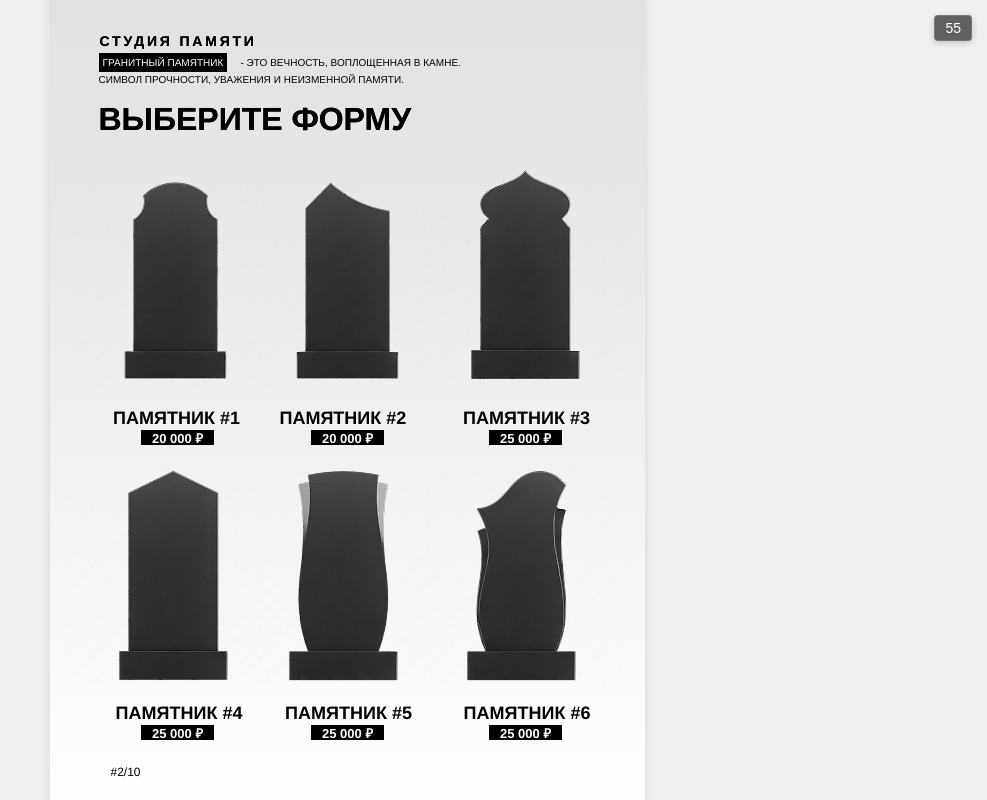
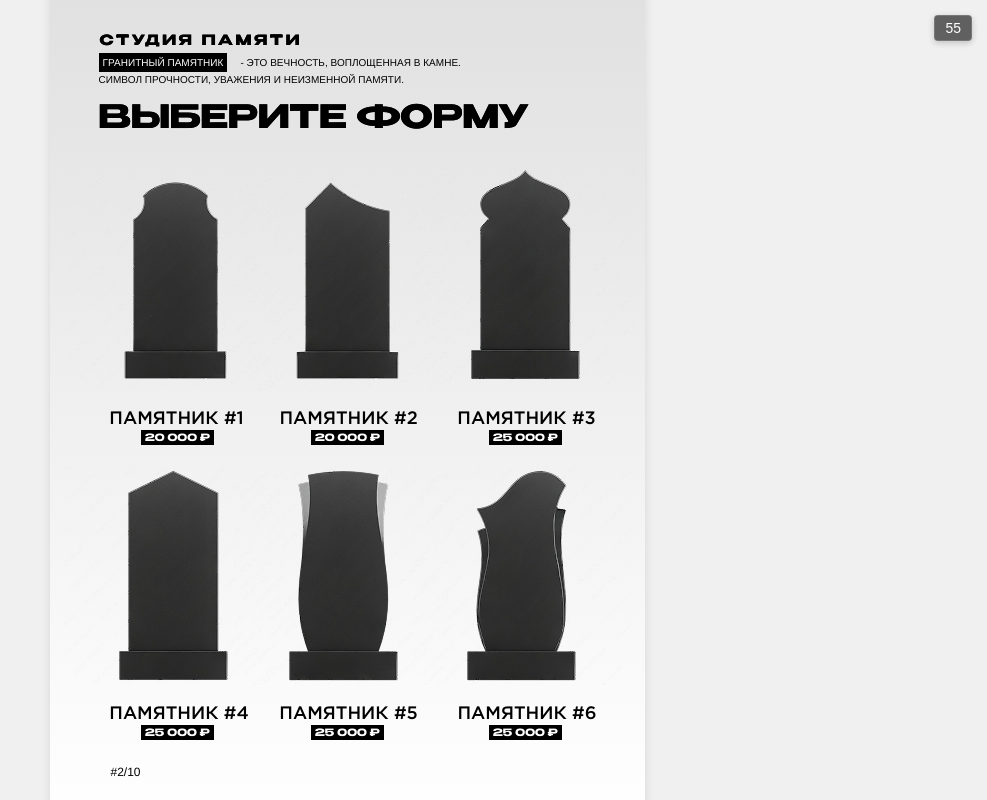
Before and after one commit to miirfayz44/proect, a plain HTML site: page pages/2.html in a window 1280 px wide. Shown: the whole page, without its empty margins (293-1280 px from the left). Drawn offline with nearby package versions, Linux system fonts and the light colour scheme.

Commit message:
shriftlari

```diff
--- a/pages/1.css
+++ b/pages/1.css
@@ -60,7 +60,7 @@ section {
   align-items: center;
   justify-content: center;
   background-blend-mode: difference;
-  font-family: "Benzin-Bold-", Helvetica;
+  font-family: 'MyFont', sans-serif;
   font-weight: bold;
   font-size: 16px;
   letter-spacing: 2.80px;
@@ -135,7 +135,7 @@ section {
   align-items: center;
   justify-content: center;
   background-blend-mode: difference;
-  font-family: "Benzin-Bold-", Helvetica;
+  font-family: 'MyFont', sans-serif;
   font-weight: bold;
   color:#000000;
   font-size: 32px;
--- a/pages/10.css
+++ b/pages/10.css
@@ -39,7 +39,7 @@ a {
   left: 50px;
   height: 16px;
   background-blend-mode: difference;
-  font-family: "Benzin-Bold-☞", Helvetica;
+  font-family: 'MyFont', sans-serif; /* MyFont bo'lmasa, fallback sans-serif ishlaydi */
   font-weight: bold;
   color: #000000;
   font-size: 14px;
@@ -58,7 +58,7 @@ a {
   height: 33px;
   text-shadow: 0px 0px 0px #000000;
   background-blend-mode: difference;
-  font-family: "Benzin-Bold-☞", Helvetica;
+  font-family: 'MyFont', sans-serif; /* MyFont bo'lmasa, fallback sans-serif ishlaydi */
   font-weight: bold;
   color: #000000;
   font-size: 30px;
@@ -357,7 +357,7 @@ a {
 .a .benzin-bold {
   top: 277px;
   left: 300px;
-  font-family: "Benzin-Bold-☞", Helvetica;
+  font-family: 'MyFont', sans-serif; /* MyFont bo'lmasa, fallback sans-serif ishlaydi */
   position: absolute;
   height: 135px;
   display: flex;
@@ -417,7 +417,7 @@ a {
   .a .benzin-bold {
     top: 289px;
     left: 300px;
-    font-family: "Benzin-Bold-☞", Helvetica;
+    font-family: 'MyFont', sans-serif; /* MyFont bo'lmasa, fallback sans-serif ishlaydi */
     position: absolute;
     height: 135px;
     display: flex;
--- a/pages/11.css
+++ b/pages/11.css
@@ -43,7 +43,7 @@ a {
   align-items: center;
   justify-content: center;
   background-blend-mode: difference;
-  font-family: "Benzin-Bold-", Helvetica;
+  font-family: 'MyFont', sans-serif;
   font-weight: bold;
   color: #000000;
   font-size: 14px;
@@ -62,7 +62,7 @@ a {
   justify-content: center;
   text-shadow: 0px 0px 0px #000000;
   background-blend-mode: difference;
-  font-family: "Benzin-Bold-", Helvetica;
+  font-family: 'MyFont', sans-serif;
   font-weight: bold;
   color: #000000;
   font-size: 30px;
@@ -186,8 +186,8 @@ a {
   display: flex;
   align-items: center;
   justify-content: center;
-  font-family: "Gotham Pro-Medium", Helvetica;
-  font-weight: bold;
+   font-family: 'gotham pro', Helvetica, Arial, sans-serif;
+font-weight: 500;
   background-color: #000000;
   color: #ffffff;
   font-size: 14px;
--- a/pages/12.css
+++ b/pages/12.css
@@ -54,7 +54,7 @@ html, body {
   height: 16px;
   text-shadow: 0px 0px 0px #000000;
   background-blend-mode: difference;
-  font-family: "Benzin-Bold-", Helvetica;
+  font-family: 'MyFont', sans-serif;
   color: #000000;
   font-size: 14px;
   letter-spacing: 2.80px;
@@ -143,7 +143,7 @@ html, body {
   width: 481px;
   height: 52px;
   background-blend-mode: difference;
-  font-family: "Benzin-Bold-", Helvetica;
+  font-family: 'MyFont', sans-serif;
   font-weight: bold;
   color: #000000;
   font-size: 32px;
--- a/pages/2.css
+++ b/pages/2.css
@@ -1,4 +1,21 @@
 @import url("https://cdnjs.cloudflare.com/ajax/libs/meyer-reset/2.0/reset.min.css");
+
+
+@font-face {
+  font-family: 'MyFont';
+  src: url('../fonts/Benzin-Bold.ttf') format('truetype');
+  font-weight: bold;
+  font-style: normal;
+}
+@font-face {
+  font-family: 'gotham pro';
+  src: url('../fonts/Gotham-Medium.otf') format('truetype');
+  font-weight: bold;
+  font-style: normal;
+}
+
+
+
 
 * {
   -webkit-font-smoothing: antialiased;
@@ -7,7 +24,8 @@
   padding: 0;
 }
 
-html, body {
+html,
+body {
   height: 100%;
   width: 100%;
   overflow: hidden;
@@ -25,12 +43,10 @@ html, body {
   height: 842px;
   position: relative;
   overflow: hidden;
-  box-shadow: 0 0 10px rgba(0,0,0,0.1);
-  background: linear-gradient(
-    180deg,
-    rgba(224, 224, 224, 1) 0%,
-    rgba(255, 255, 255, 1) 100%
-  );
+  box-shadow: 0 0 10px rgba(0, 0, 0, 0.1);
+  background: linear-gradient(180deg,
+      rgba(224, 224, 224, 1) 0%,
+      rgba(255, 255, 255, 1) 100%);
 }
 
 .a .text-wrapper {
@@ -40,7 +56,7 @@ html, body {
   height: 16px;
   text-shadow: 0px 0px 0px #000000;
   background-blend-mode: difference;
-  font-family: "Benzin-Bold-", Helvetica;
+  font-family: 'MyFont', sans-serif;
   font-weight: bold;
   color: #000000;
   font-size: 14px;
@@ -59,7 +75,7 @@ html, body {
   height: 36px;
   text-shadow: 0px 0px 0px #000000;
   background-blend-mode: difference;
-  font-family: "Benzin-Bold-", Helvetica;
+  font-family: 'MyFont', sans-serif;
   font-weight: bold;
   color: #000000;
   font-size: 32px;
@@ -203,8 +219,8 @@ html, body {
 .a .text-wrapper-4 {
   width: 134px;
   height: 15px;
-  font-family: "Gotham Pro-Medium", Helvetica;
-  font-weight: bold;
+  font-family: 'gotham pro', Helvetica, Arial, sans-serif;
+font-weight: 500;
   color: #000000;
   font-size: 18px;
   letter-spacing: 0;
@@ -240,10 +256,10 @@ html, body {
   display: flex;
   align-items: center;
   justify-content: center;
-  font-family: "Benzin-Bold-", Helvetica;
-  font-weight: 600;
+  font-family: 'MyFont', sans-serif;
+  font-weight: 400;
   color: #ffffff;
-  font-size: 13px;
+  font-size: 10px;
   letter-spacing: 0;
   line-height: 11.2px;
   white-space: nowrap;
@@ -262,8 +278,8 @@ html, body {
   top: 0;
   left: 0;
   height: 15px;
-  font-family: "Gotham Pro-Medium", Helvetica;
-  font-weight: bold;
+  font-family: 'gotham pro', Helvetica, Arial, sans-serif;
+font-weight: 500;
   color: #000000;
   font-size: 18px;
   letter-spacing: 0;
@@ -296,8 +312,8 @@ html, body {
 .a .text-wrapper-7 {
   width: 138px;
   height: 15px;
-  font-family: "Gotham Pro-Medium", Helvetica;
-  font-weight: bold;
+  font-family: 'gotham pro', Helvetica, Arial, sans-serif;
+font-weight: 500;
   color: #000000;
   font-size: 18px;
   letter-spacing: 0;
@@ -325,8 +341,8 @@ html, body {
   justify-content: center;
   width: 139px;
   height: 15px;
-  font-family: "Gotham Pro-Medium", Helvetica;
-  font-weight: bold;
+  font-family: 'gotham pro', Helvetica, Arial, sans-serif;
+font-weight: 500;
   color: #000000;
   font-size: 18px;
   letter-spacing: 0;
@@ -348,8 +364,8 @@ html, body {
 .a .text-wrapper-9 {
   width: 138px;
   height: 15px;
-  font-family: "Gotham Pro-Medium", Helvetica;
-  font-weight: bold;
+  font-family: 'gotham pro', Helvetica, Arial, sans-serif;
+font-weight: 500;
   color: #000000;
   font-size: 18px;
   letter-spacing: 0;
@@ -374,8 +390,8 @@ html, body {
 .a .text-wrapper-10 {
   width: 139px;
   height: 15px;
-  font-family: "Gotham Pro-Medium", Helvetica;
-  font-weight: bold;
+  font-family: 'gotham pro', Helvetica, Arial, sans-serif;
+font-weight: 500;
   color: #000000;
   font-size: 18px;
   letter-spacing: 0;
@@ -417,12 +433,12 @@ a {
 
 @media (max-width: 420px) {
 
-  .a .p{
+  .a .p {
     font-size: 10px !important;
     left: 50px !important;
   }
 
-   .div .p{
+  .div .p {
     font-size: 10px !important;
     left: 30px !important;
   }
@@ -451,7 +467,7 @@ a {
     line-height: 26.2px;
   }
 
-  .bez-znakov{
+  .bez-znakov {
     left: 40px !important;
   }
 
@@ -459,15 +475,15 @@ a {
     left: -111px !important;
   }
 
-  .bez-znakov-3{
+  .bez-znakov-3 {
     left: 35px !important;
   }
 
-  .bez-znakov-2{
+  .bez-znakov-2 {
     left: 335px !important;
   }
 
-  .bez-znakov-5{
+  .bez-znakov-5 {
     left: 335px !important;
   }
 
@@ -478,6 +494,6 @@ a {
     top: 0;
     left: -3px;
     background-color: #000000;
-}
+  }
 
 }
--- a/pages/3.css
+++ b/pages/3.css
@@ -1,6 +1,21 @@
 @import url("https://cdnjs.cloudflare.com/ajax/libs/meyer-reset/2.0/reset.min.css");
 
-* {
+
+@font-face {
+  font-family: 'MyFont';
+  src: url('../fonts/Benzin-Bold.ttf') format('truetype');
+  font-weight: bold;
+  font-style: normal;
+}
+@font-face {
+  font-family: 'gotham pro';
+  src: url('../fonts/Gotham-Medium.otf') format('truetype');
+  font-weight: bold;
+  font-style: normal;
+}
+
+
+*{
   -webkit-font-smoothing: antialiased;
   box-sizing: border-box;
   margin: 0;
@@ -46,7 +61,7 @@ section {
   position: absolute;
   top: 55px;
   left: 50px;
-  font-family: "Benzin-Bold-☞", Helvetica;
+  font-family: 'MyFont', sans-serif; /* MyFont bo'lmasa, fallback sans-serif ishlaydi */
   font-weight: bold;
   color: #000000;
   font-size: 14px;
@@ -65,7 +80,7 @@ section {
   height: 16px;
   text-shadow: 0px 0px 0px #000000;
   background-blend-mode: difference;
-  font-family: "Benzin-Bold-☞", Helvetica;
+  font-family: 'MyFont', sans-serif; /* MyFont bo'lmasa, fallback sans-serif ishlaydi */
   font-weight: bold;
   color: #000000;
   font-size: 14px;
@@ -84,7 +99,7 @@ section {
   height: 36px;
   text-shadow: 0px 0px 0px #000000;
   background-blend-mode: difference;
-  font-family: "Benzin-Bold-☞", Helvetica;
+  font-family: 'MyFont', sans-serif; /* MyFont bo'lmasa, fallback sans-serif ishlaydi */
   font-weight: bold;
   color: #000000;
   font-size: 32px;
@@ -165,8 +180,8 @@ section {
 .a .text-wrapper-4 {
   width: 138px;
   height: 15px;
-  font-family: "Gotham Pro-Medium", Helvetica;
-  font-weight: bold;
+  font-family: 'gotham pro', Helvetica, Arial, sans-serif;
+font-weight: 500;
   color: #000000;
   font-size: 18px;
   letter-spacing: 0;
@@ -202,10 +217,10 @@ section {
   display: flex;
   align-items: center;
   justify-content: center;
-  font-family: "Benzin-Bold-☞", Helvetica;
-  font-weight: bold;
+font-family: 'MyFont', sans-serif;
+  font-weight: 400;
   color: #ffffff;
-  font-size: 13px;
+  font-size: 10px;
   letter-spacing: 0;
   line-height: 11.2px;
   white-space: nowrap;
@@ -224,8 +239,8 @@ section {
   top: 0;
   left: 0;
   height: 15px;
-  font-family: "Gotham Pro-Medium", Helvetica;
-  font-weight: bold;
+  font-family: 'gotham pro', Helvetica, Arial, sans-serif;
+font-weight: 500;
   color: #000000;
   font-size: 18px;
   letter-spacing: 0;
@@ -258,8 +273,8 @@ section {
 .a .text-wrapper-7 {
   width: 139px;
   height: 15px;
-  font-family: "Gotham Pro-Medium", Helvetica;
-  font-weight: bold;
+  font-family: 'gotham pro', Helvetica, Arial, sans-serif;
+font-weight: 500;
   color: #000000;
   font-size: 18px;
   letter-spacing: 0;
@@ -284,8 +299,8 @@ section {
 .a .text-wrapper-8 {
   width: 147px;
   height: 15px;
-  font-family: "Gotham Pro-Medium", Helvetica;
-  font-weight: bold;
+  font-family: 'gotham pro', Helvetica, Arial, sans-serif;
+font-weight: 500;
   color: #000000;
   font-size: 18px;
   letter-spacing: 0;
@@ -301,8 +316,8 @@ section {
   top: 727px;
   left: 230px;
   height: 15px;
-  font-family: "Gotham Pro-Medium", Helvetica;
-  font-weight: bold;
+  font-family: 'gotham pro', Helvetica, Arial, sans-serif;
+font-weight: 500;
   color: #000000;
   font-size: 18px;
   letter-spacing: 0;
@@ -335,8 +350,8 @@ section {
 .a .text-wrapper-10 {
   width: 145px;
   height: 15px;
-  font-family: "Gotham Pro-Medium", Helvetica;
-  font-weight: bold;
+  font-family: 'gotham pro', Helvetica, Arial, sans-serif;
+font-weight: 500;
   color: #000000;
   font-size: 18px;
   letter-spacing: 0;
--- a/pages/4.css
+++ b/pages/4.css
@@ -1,6 +1,12 @@
 @import url("https://cdnjs.cloudflare.com/ajax/libs/meyer-reset/2.0/reset.min.css");
 
-* {
+
+@font-face {
+  font-family: 'MyFont';
+  src: url('../fonts/Benzin-Bold.ttf') format('truetype');
+  font-weight: bold;
+  font-style: normal;
+}* {
   -webkit-font-smoothing: antialiased;
   box-sizing: border-box;
   margin: 0;
@@ -46,7 +52,7 @@ section {
   position: absolute;
   top: 55px;
   left: 50px;
-  font-family: "Benzin-Bold-☞", Helvetica;
+  font-family: 'MyFont', sans-serif; /* MyFont bo'lmasa, fallback sans-serif ishlaydi */
   font-weight: bold;
   color: #000000;
   font-size: 14px;
@@ -64,7 +70,7 @@ section {
   align-items: center;
   justify-content: center;
   background-blend-mode: difference;
-  font-family: "Benzin-Bold-☞", Helvetica;
+  font-family: 'MyFont', sans-serif; /* MyFont bo'lmasa, fallback sans-serif ishlaydi */
   font-weight: bold;
   color: #000000;
   font-size: 32px;
@@ -209,8 +215,8 @@ section {
 
 .a .text-wrapper-7 {
   text-align: left;
-  font-family: "Gotham Pro-Medium", Helvetica;
-  font-weight: bold;
+   font-family: 'gotham pro', Helvetica, Arial, sans-serif;
+font-weight: 500;
   color: #000000;
   font-size: 18px;
   margin: 0;
@@ -242,10 +248,10 @@ section {
   display: flex;
   align-items: center;
   justify-content: center;
-  font-family: "Benzin-Bold-☞", Helvetica;
-  font-weight: bold;
+  font-family: 'MyFont', sans-serif; /* MyFont bo'lmasa, fallback sans-serif ishlaydi */
+  font-weight: 400;
   color: #ffffff;
-  font-size: 13px;
+  font-size: 10px;
   letter-spacing: 0;
   line-height: 11.2px;
   white-space: nowrap;
@@ -297,7 +303,7 @@ section {
   display: flex;
   align-items: center;
   justify-content: center;
-  font-family: "Benzin-Bold-☞", Helvetica;
+  font-family: 'MyFont', sans-serif; /* MyFont bo'lmasa, fallback sans-serif ishlaydi */
   font-weight: 400;
   color: #000000;
   font-size: 12px;
@@ -314,7 +320,7 @@ section {
   display: flex;
   align-items: center;
   justify-content: center;
-  font-family: "Benzin-Bold-☞", Helvetica;
+  font-family: 'MyFont', sans-serif; /* MyFont bo'lmasa, fallback sans-serif ishlaydi */
   font-weight: 400;
   color: #000000;
   font-size: 12px;
@@ -331,7 +337,7 @@ section {
   display: flex;
   align-items: center;
   justify-content: center;
-  font-family: "Benzin-Bold-☞", Helvetica;
+  font-family: 'MyFont', sans-serif; /* MyFont bo'lmasa, fallback sans-serif ishlaydi */
   font-weight: 400;
   color: #000000;
   font-size: 12px;
--- a/pages/5.css
+++ b/pages/5.css
@@ -1,6 +1,12 @@
 @import url("https://cdnjs.cloudflare.com/ajax/libs/meyer-reset/2.0/reset.min.css");
 
-* {
+
+@font-face {
+  font-family: 'MyFont';
+  src: url('../fonts/Benzin-Bold.ttf') format('truetype');
+  font-weight: bold;
+  font-style: normal;
+}*{
   -webkit-font-smoothing: antialiased;
   box-sizing: border-box;
   margin: 0;
@@ -64,7 +70,7 @@ section {
   justify-content: center;
   text-shadow: 0px 0px 0px #000000;
   background-blend-mode: difference;
-  font-family: "Benzin-Bold-☞", Helvetica;
+  font-family: 'MyFont', sans-serif; /* MyFont bo'lmasa, fallback sans-serif ishlaydi */
   font-weight: bold;
   color: #000000;
   font-size: 14px;
@@ -80,7 +86,7 @@ section {
   height: 33px;
   text-shadow: 0px 0px 0px #000000;
   background-blend-mode: difference;
-  font-family: "Benzin-Bold-☞", Helvetica;
+  font-family: 'MyFont', sans-serif; /* MyFont bo'lmasa, fallback sans-serif ishlaydi */
   font-weight: bold;
   color: #000000;
   font-size: 30px;
@@ -268,10 +274,10 @@ section {
   display: flex;
   align-items: center;
   justify-content: center;
-  font-family: "Benzin-Bold-☞", Helvetica;
-  font-weight: bold;
+  font-family: 'MyFont', sans-serif; /* MyFont bo'lmasa, fallback sans-serif ishlaydi */
+  font-weight: 400;
   color: #ffffff;
-  font-size: 13px;
+  font-size: 10px;
   letter-spacing: 0.5px;
   line-height: 11.2px;
   white-space: nowrap;
--- a/pages/6.css
+++ b/pages/6.css
@@ -1,6 +1,12 @@
 @import url("https://cdnjs.cloudflare.com/ajax/libs/meyer-reset/2.0/reset.min.css");
 
-* {
+
+@font-face {
+  font-family: 'MyFont';
+  src: url('../fonts/Benzin-Bold.ttf') format('truetype');
+  font-weight: bold;
+  font-style: normal;
+}* {
   -webkit-font-smoothing: antialiased;
   box-sizing: border-box;
   margin: 0;
@@ -38,8 +44,8 @@ html, body {
   justify-content: center;
   text-shadow: 0px 0px 0px #ffffff;
   background-blend-mode: difference;
-  font-family: "Benzin-Bold-", Helvetica;
-  font-weight: bold;
+  font-family: 'MyFont', sans-serif;
+  font-weight: 400;
   color: #ffffff;
   font-size: 14px;
   letter-spacing: 2.80px;
@@ -57,8 +63,8 @@ html, body {
   justify-content: center;
   text-shadow: 0px 0px 0px #ffffff;
   background-blend-mode: difference;
-  font-family: "Benzin-Bold-", Helvetica;
-  font-weight: bold;
+  font-family: 'MyFont', sans-serif;
+  font-weight: 400;
   color: #ffffff;
   font-size: 30px;
   letter-spacing: 0;
@@ -263,10 +269,10 @@ html, body {
   display: flex;
   align-items: center;
   justify-content: center;
-  font-family: "Benzin-Bold-", Helvetica;
+  font-family: 'MyFont', sans-serif;
   font-weight: bold;
   color: #000000;
-  font-size: 13px;
+  font-size: 10px;
   letter-spacing: 0;
   line-height: 11.2px;
   white-space: nowrap;
@@ -298,10 +304,10 @@ html, body {
   display: flex;
   align-items: center;
   justify-content: center;
-  font-family: "Benzin-Bold-", Helvetica;
+  font-family: 'MyFont', sans-serif;
   font-weight: bold;
   color: #000000;
-  font-size: 13px;
+  font-size: 10px;
   letter-spacing: 0;
   line-height: 11.2px;
   white-space: nowrap;
--- a/pages/7.css
+++ b/pages/7.css
@@ -1,6 +1,12 @@
 @import url("https://cdnjs.cloudflare.com/ajax/libs/meyer-reset/2.0/reset.min.css");
 
-* {
+
+@font-face {
+  font-family: 'MyFont';
+  src: url('../fonts/Benzin-Bold.ttf') format('truetype');
+  font-weight: bold;
+  font-style: normal;
+}* {
   -webkit-font-smoothing: antialiased;
   box-sizing: border-box;
   margin: 0;
@@ -40,8 +46,8 @@ body {
   justify-content: center;
   text-shadow: 0px 0px 0px #ffffff;
   background-blend-mode: difference;
-  font-family: "Benzin-Bold-", Helvetica;
-  font-weight: bold;
+  font-family: 'MyFont', sans-serif;
+  font-weight: 400;
   color: #ffffff;
   font-size: 14px;
   letter-spacing: 2.80px;
@@ -56,8 +62,8 @@ body {
   height: 36px;
   text-shadow: 0px 0px 0px #ffffff;
   background-blend-mode: difference;
-  font-family: "Benzin-Bold-", Helvetica;
-  font-weight: bold;
+  font-family: 'MyFont', sans-serif;
+  font-weight: 400;
   color: #ffffff;
   font-size: 32px;
   letter-spacing: 0;
@@ -262,10 +268,10 @@ body {
   display: flex;
   align-items: center;
   justify-content: center;
-  font-family: "Benzin-Bold-", Helvetica;
+  font-family: 'MyFont', sans-serif;
   font-weight: bold;
   color: #000000;
-  font-size: 13px;
+  font-size: 10px;
   letter-spacing: 0;
   line-height: 11.2px;
   white-space: nowrap;
@@ -321,7 +327,7 @@ body {
   display: flex;
   align-items: center;
   justify-content: center;
-  font-family: "Benzin-Bold-", Helvetica;
+  font-family: 'MyFont', sans-serif;
   font-weight: 400;
   color: #000000;
   font-size: 10px;
--- a/pages/8.css
+++ b/pages/8.css
@@ -1,6 +1,12 @@
 @import url("https://cdnjs.cloudflare.com/ajax/libs/meyer-reset/2.0/reset.min.css");
 
-* {
+
+@font-face {
+  font-family: 'MyFont';
+  src: url('../fonts/Benzin-Bold.ttf') format('truetype');
+  font-weight: bold;
+  font-style: normal;
+}* {
   -webkit-font-smoothing: antialiased;
   box-sizing: border-box;
 }
@@ -56,8 +62,8 @@ a {
   justify-content: center;
   text-shadow: 0px 0px 0px #000000;
   background-blend-mode: difference;
-  font-family: "Benzin-Bold-☞", Helvetica;
-  font-weight: bold;
+  font-family: 'MyFont', sans-serif; /* MyFont bo'lmasa, fallback sans-serif ishlaydi */
+  font-weight: 400;
   color: #ffffff;
   font-size: 14px;
   letter-spacing: 2.80px;
@@ -75,8 +81,8 @@ a {
   justify-content: center;
   text-shadow: 0px 0px 0px #000000;
   background-blend-mode: difference;
-  font-family: "Benzin-Bold-☞", Helvetica;
-  font-weight: bold;
+  font-family: 'MyFont', sans-serif; /* MyFont bo'lmasa, fallback sans-serif ishlaydi */
+  font-weight: 400;
   color: #ffffff;
   font-size: 30px;
   letter-spacing: 0;
@@ -197,8 +203,8 @@ a {
   display: flex;
   align-items: center;
   justify-content: center;
-  font-family: "Gotham Pro-Medium", Helvetica;
-  font-weight: bold;
+   font-family: 'gotham pro', Helvetica, Arial, sans-serif;
+font-weight: 500;
   background-color: #ffffff;
   color: #000000;
   font-size: 14px;
@@ -297,10 +303,10 @@ a {
   display: flex;
   align-items: center;
   justify-content: center;
-  font-family: "Benzin-Bold-☞", Helvetica;
+  font-family: 'MyFont', sans-serif; /* MyFont bo'lmasa, fallback sans-serif ishlaydi */
   font-weight: bold;
   color: #000000;
-  font-size: 13px;
+  font-size: 10px;
   letter-spacing: 0;
   line-height: 11.2px;
   white-space: nowrap;
@@ -348,7 +354,7 @@ a {
   display: flex;
   align-items: center;
   justify-content: center;
-  font-family: "Benzin-Bold-☞", Helvetica;
+  font-family: 'MyFont', sans-serif; /* MyFont bo'lmasa, fallback sans-serif ishlaydi */
   font-weight: bold;
   color: #000000;
   font-size: 12px;
@@ -448,7 +454,7 @@ a {
   display: flex;
   align-items: center;
   justify-content: center;
-  font-family: "Benzin-Bold-☞", Helvetica;
+  font-family: 'MyFont', sans-serif; /* MyFont bo'lmasa, fallback sans-serif ishlaydi */
   font-weight: bold;
   color: #000000;
   font-size: 14px;
--- a/pages/9.css
+++ b/pages/9.css
@@ -1,6 +1,12 @@
 @import url("https://cdnjs.cloudflare.com/ajax/libs/meyer-reset/2.0/reset.min.css");
 
-* {
+
+@font-face {
+  font-family: 'MyFont';
+  src: url('../fonts/Benzin-Bold.ttf') format('truetype');
+  font-weight: bold;
+  font-style: normal;
+}* {
   -webkit-font-smoothing: antialiased;
   box-sizing: border-box;
   margin: 0;
@@ -64,7 +70,7 @@ section {
   justify-content: center;
   text-shadow: 0px 0px 0px #000000;
   background-blend-mode: difference;
-  font-family: "Benzin-Bold-☞", Helvetica;
+  font-family: 'MyFont', sans-serif; /* MyFont bo'lmasa, fallback sans-serif ishlaydi */
   font-weight: bold;
   color: #000000;
   font-size: 14px;
@@ -83,7 +89,7 @@ section {
   justify-content: center;
   text-shadow: 0px 0px 0px #000000;
   background-blend-mode: difference;
-  font-family: "Benzin-Bold-☞", Helvetica;
+  font-family: 'MyFont', sans-serif; /* MyFont bo'lmasa, fallback sans-serif ishlaydi */
   font-weight: bold;
   color: #000000;
   font-size: 30px;
@@ -271,10 +277,10 @@ section {
   display: flex;
   align-items: center;
   justify-content: center;
-  font-family: "Benzin-Bold-☞", Helvetica;
-  font-weight: bold;
+  font-family: 'MyFont', sans-serif; /* MyFont bo'lmasa, fallback sans-serif ishlaydi */
+  font-weight: 400;
   color: #ffffff;
-  font-size: 13px;
+  font-size: 10px;
   letter-spacing: 0;
   line-height: 11.2px;
   white-space: nowrap;
@@ -466,7 +472,7 @@ section {
 }
 
 .a .text-wrapper-9 {
-  font-size: 13px;
+  font-size: 10px;
 }
 
 .a .div-wrapper{
@@ -484,8 +490,8 @@ section {
   justify-content: flex-start;
   width: 101%;
   height: 23px;
-  font-family: "Gotham Pro-Medium", Helvetica;
-  font-weight: bold;
+   font-family: 'gotham pro', Helvetica, Arial, sans-serif;
+font-weight: 500;
   color: #000000;
   font-size: 12px;
   letter-spacing: 0;
@@ -560,7 +566,7 @@ section {
   display: flex;
   align-items: center;
   justify-content: center;
-  font-family: "Benzin-Bold-☞", Helvetica;
+  font-family: 'MyFont', sans-serif; /* MyFont bo'lmasa, fallback sans-serif ishlaydi */
   font-weight: bold;
   color: white;
   font-size: 11px;
```
Also changed, not shown: fonts/Benzin-Bold.ttf (added), fonts/Gotham-Medium.otf (added), fonts/exFont-License.txt (added).
